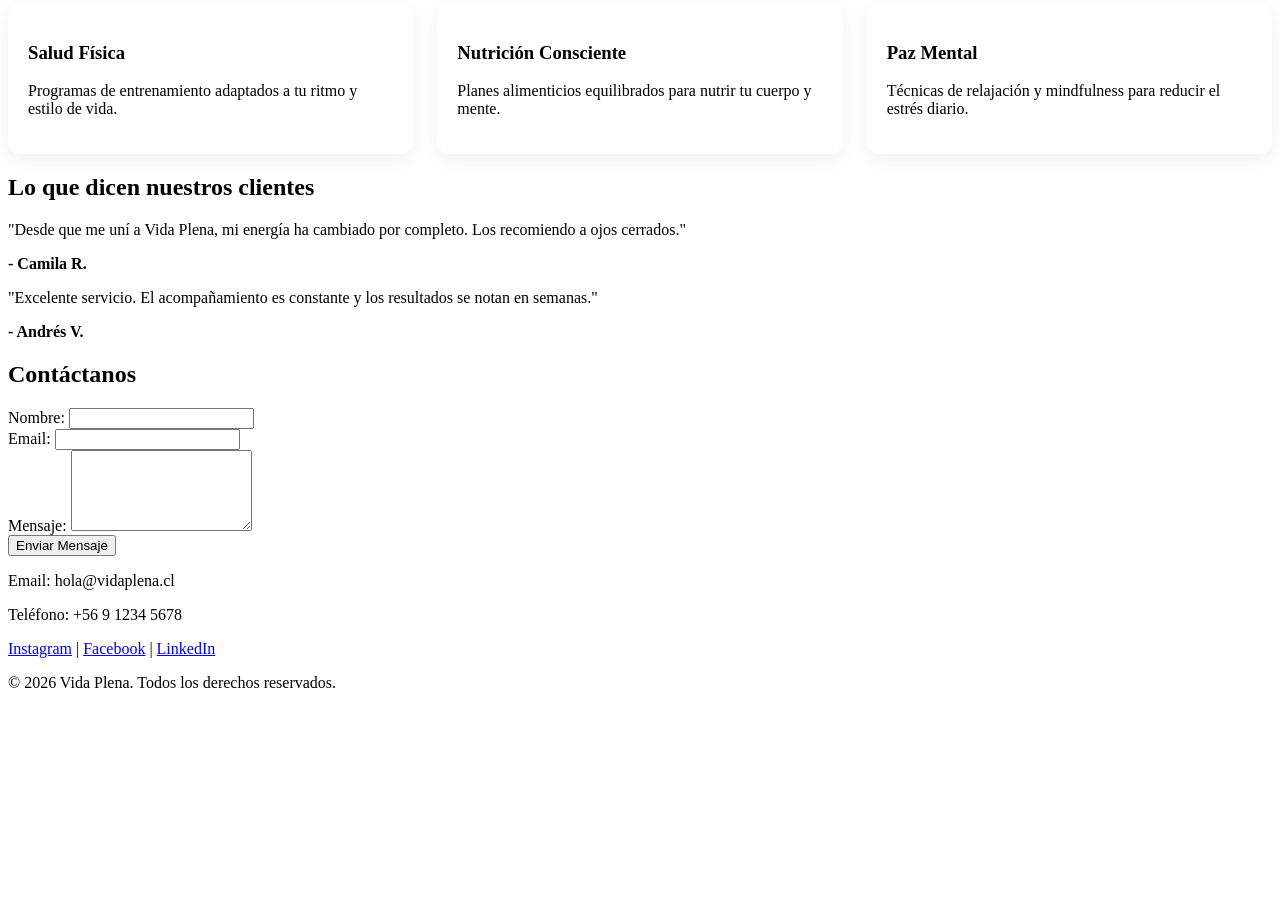
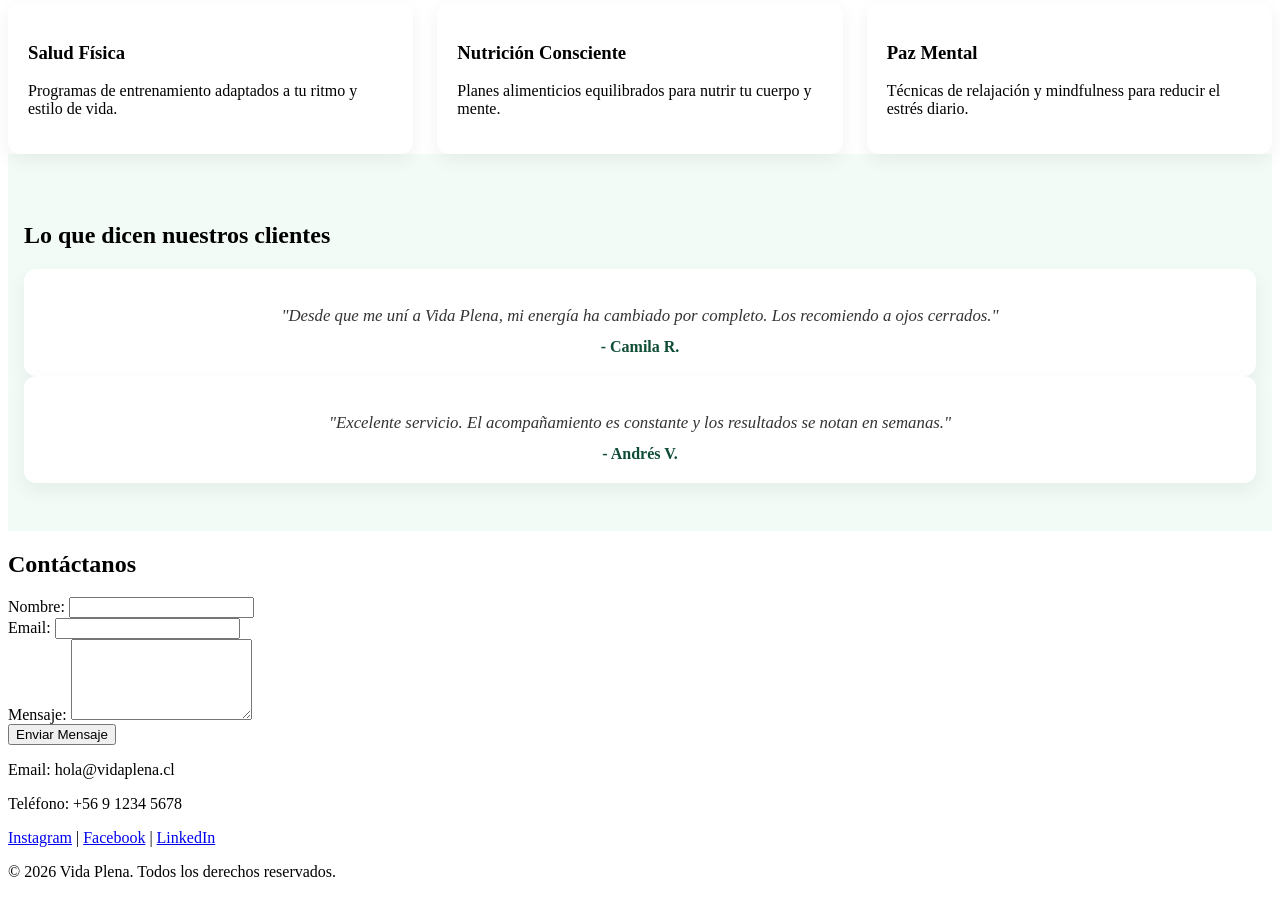
Before and after one commit to sebitaelmejor03-cmyk/landing-vidaplena, a plain HTML site: page index.html in a window 1280 px wide. Shown: the part 1045-1942 px from the top of the page. Before the commit the page ends 1753 px from the top, so only its background shows below. Drawn offline with Linux system fonts and the light colour scheme.

Commit message:
Para unos Testimonios elegantes y relajantes a la landing page

```diff
--- a/style.css
+++ b/style.css
@@ -67,3 +67,31 @@
   transform: translateY(-10px);
   box-shadow: 0 14px 32px rgba(0, 0, 0, 0.12);
 }
+
+/* Sección de testimonios */
+.seccion-testimonios {
+  background-color: #f2fbf6; /* verde pastel muy clarito */
+  padding: 3rem 1rem;
+}
+
+.seccion-testimonios .testimonio-item {
+  background: #ffffff;
+  padding: 20px;
+  border-radius: 12px;
+  box-shadow: 0 8px 20px rgba(0, 0, 0, 0.06);
+  text-align: center;
+}
+
+.seccion-testimonios .testimonio-item p {
+  font-size: 1.05rem;
+  font-style: italic;
+  color: #333333;
+  margin-bottom: 0.75rem;
+}
+
+.seccion-testimonios .testimonio-item strong {
+  display: block;
+  color: #0f4d36; /* verde oscuro */
+  font-weight: 700;
+  margin-top: 0.5rem;
+}
```
